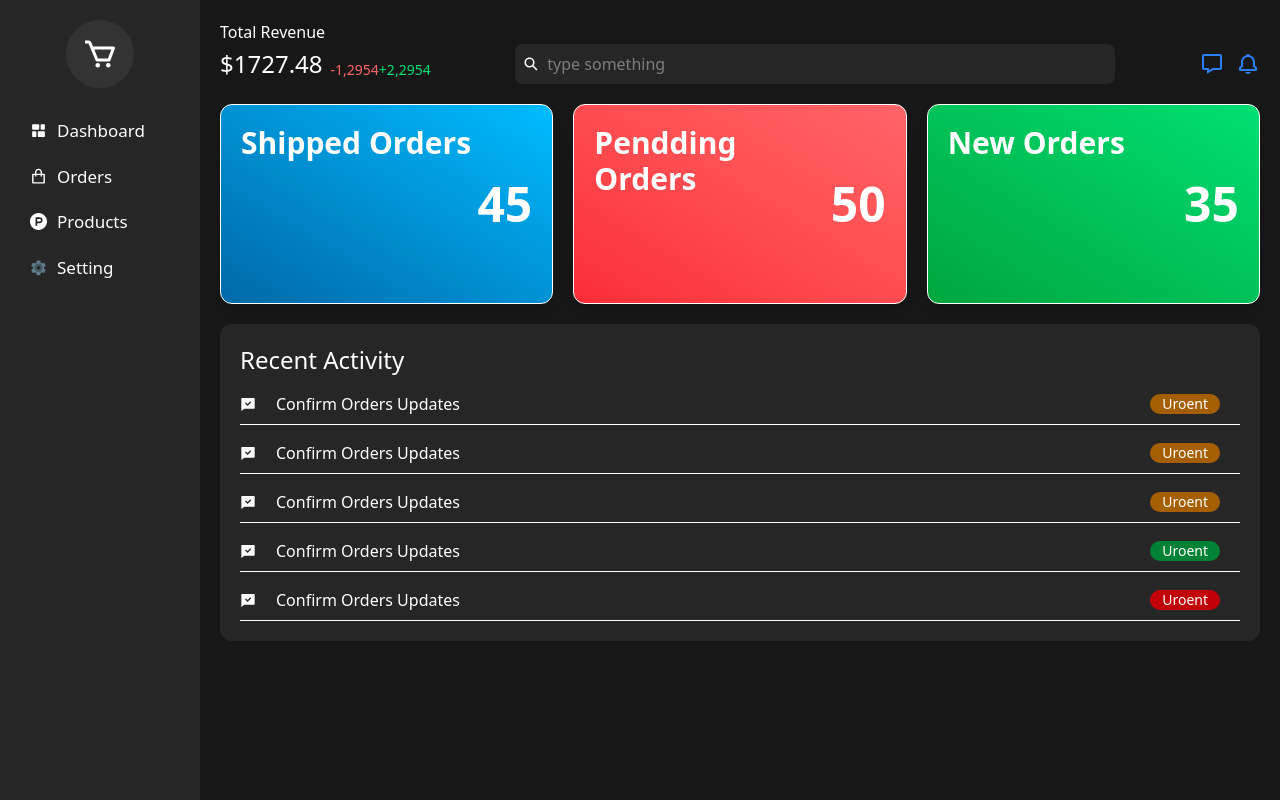
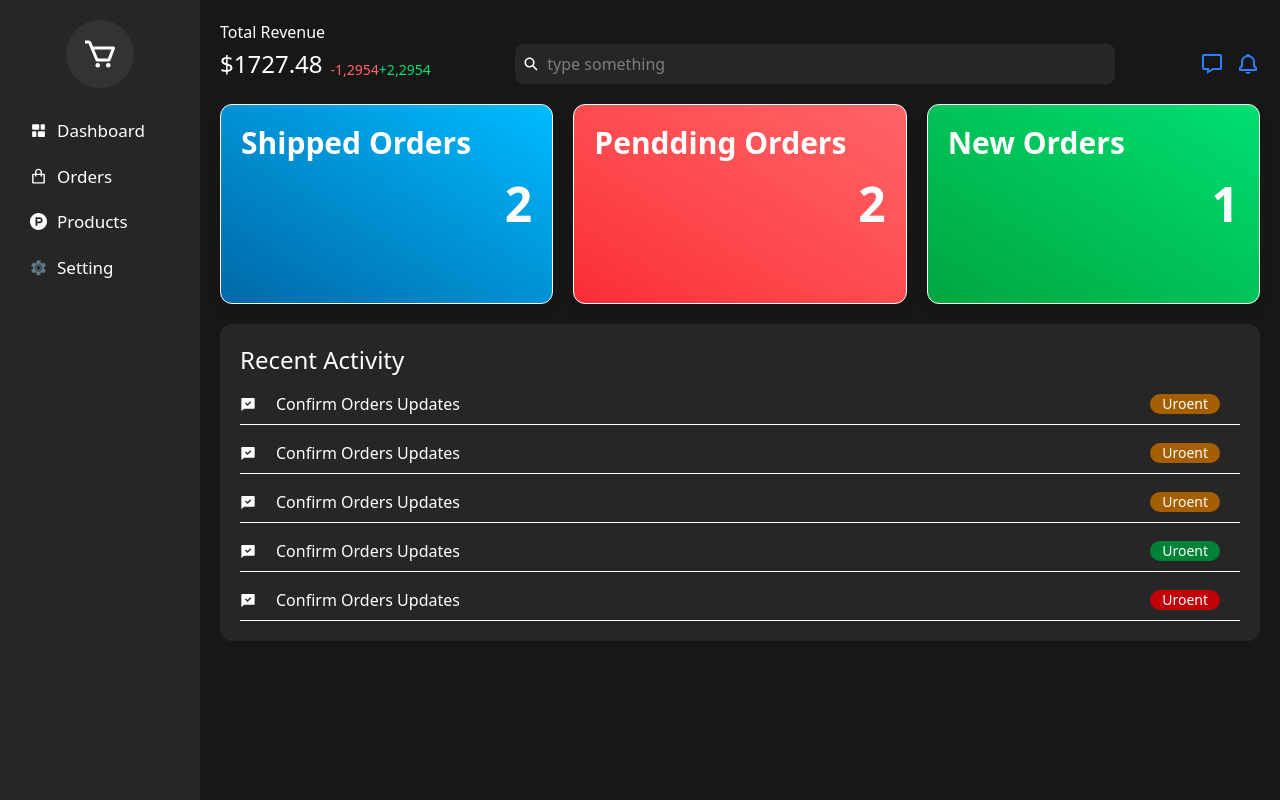
Before and after one commit to abniyou-dev/dashboard-app, a React (Vite) app: page / in a window 1280 px wide. Built offline with nearby package versions, Linux system fonts and the light colour scheme.

Commit message:
set the dynammic values foro dashboard

```diff
--- a/src/pages/Home.jsx
+++ b/src/pages/Home.jsx
@@ -3,6 +3,7 @@ import SideBar from "../components/SideBar";
 import DashboardHeader from "../components/DashboardHeader";
 import { RiChatCheckFill } from "react-icons/ri";
 import { DashNumbers } from "../data/DashData";
+import { ordersData } from "../data/OrdersData";
 
 function Home() {
   // download the json-server package
@@ -13,7 +14,15 @@ function Home() {
 
   const DashData = DashNumbers();
 
+    let pendding, shipped, delivered;
 
+  const getdata = () => {
+     pendding = ordersData.filter(or => or.status === "pending");
+     shipped = ordersData.filter(or => or.status === "shipped");
+     delivered = ordersData.filter(or => or.status === "delivered");
+  }
+
+  getdata();
   return (
     <div className="w-full min-h-screen bg-neutral-900 text-white flex">
 
@@ -41,7 +50,7 @@ function Home() {
             </div>
             <div
               className="flex items-center justify-center">
-              <span className="text-5xl font-extrabold  ">45</span>
+              <span className="text-5xl font-extrabold  ">{pendding.length}</span>
             </div>
           </div>
           <div
@@ -52,7 +61,7 @@ function Home() {
             </div>
             <div
               className="flex items-center justify-center">
-              <span className="text-5xl font-extrabold  ">50</span>
+              <span className="text-5xl font-extrabold  ">{pendding.length}</span>
             </div>
           </div>
           <div
@@ -63,7 +72,7 @@ function Home() {
             </div>
             <div
               className="flex items-center justify-center">
-              <span className="text-5xl font-extrabold  ">35</span>
+              <span className="text-5xl font-extrabold  ">{delivered.length}</span>
             </div>
           </div>
 
```
